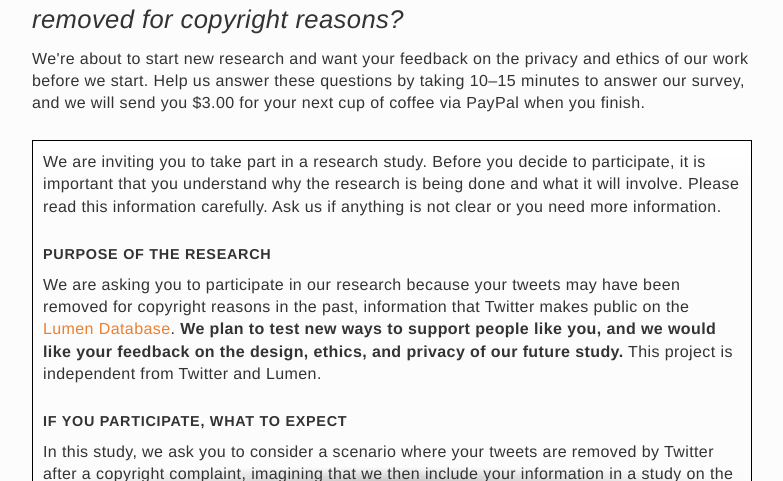
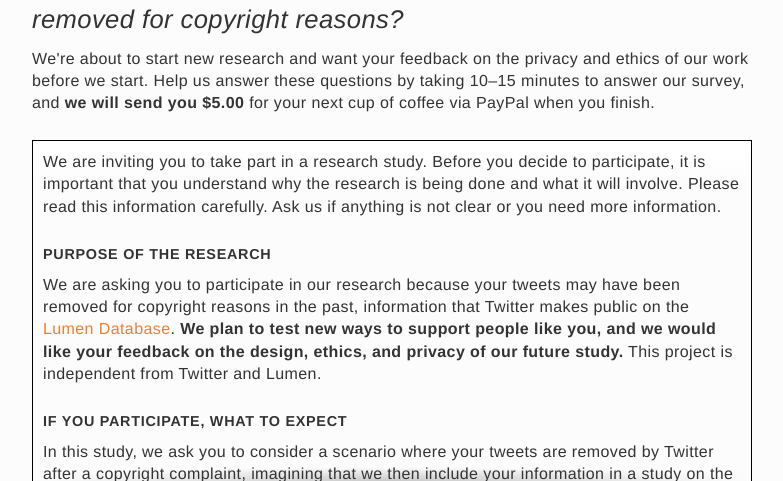
Before and after one commit to jonathanzong/bartleby, a Flask app: template templates/01-index.html in a window 1280 px wide. Shown: the part 193-674 px from the top of the page, without its empty margins (248-1031 px from the left). Run offline with Flask 2, Linux system fonts and the light colour scheme; the template is opened without the code that fills it, so the values that code supplies are empty; parts of the project's set-up code (start-up, migrations or seed data) failed here and were passed over.

Commit message:
compensation to 5

```diff
--- a/app/controllers/twitter_dmca_debrief_experiment_controller.py
+++ b/app/controllers/twitter_dmca_debrief_experiment_controller.py
@@ -233,7 +233,7 @@ class TwitterDMCADebriefExperimentController:
         {
           "recipient_type": "EMAIL",
           "amount": {
-            "value": 3.00,
+            "value": 5.00,
             "currency": "USD"
           },
           "receiver": email_address,
@@ -287,7 +287,7 @@ class TwitterDMCADebriefExperimentController:
     auth.set_access_token(twitter_sender_api_keys.access_token, twitter_sender_api_keys.access_token_secret)
     api = tweepy.API(auth)
 
-    tweet_body = "Have your tweets ever been taken down for copyright reasons? ©💥 Answer a few questions for our research, and we'll compensate you $3 on Paypal–credit you can use for your next cup of coffee http://dmca.cs.princeton.edu/"
+    tweet_body = "Have your tweets ever been taken down for copyright reasons? ©💥 Answer a few questions for our research, and we'll compensate you $5 on Paypal–credit you can use for your next cup of coffee http://dmca.cs.princeton.edu/"
 
     on_time = datetime.time(9,30)
     off_time = datetime.time(21,30)
--- a/templates/01-index.html
+++ b/templates/01-index.html
@@ -23,7 +23,7 @@
     What effects do people experience from having tweets removed for copyright reasons?
   </p>
   <p>
-     We're about to start new research and want your feedback on the privacy and ethics of our work before we start. Help us answer these questions by taking 10–15 minutes to answer our survey, and we will send you $3.00 for your next cup of coffee via PayPal when you finish.
+     We're about to start new research and want your feedback on the privacy and ethics of our work before we start. Help us answer these questions by taking 10–15 minutes to answer our survey, and <strong>we will send you $5.00</strong> for your next cup of coffee via PayPal when you finish.
   </p>
 </div>
 
--- a/templates/06-complete.html
+++ b/templates/06-complete.html
@@ -27,7 +27,7 @@
   </p>
 
   <p>
-    To show our appreciation, your next cup of coffee is on us. Enter your email address below, and we will send you $3.00 to use as you choose via PayPal:
+    To show our appreciation, your next cup of coffee is on us. Enter your email address below, and we will send you $5.00 to use as you choose via PayPal:
   </p>
 
   {% if has_sent_compensation %}
```
